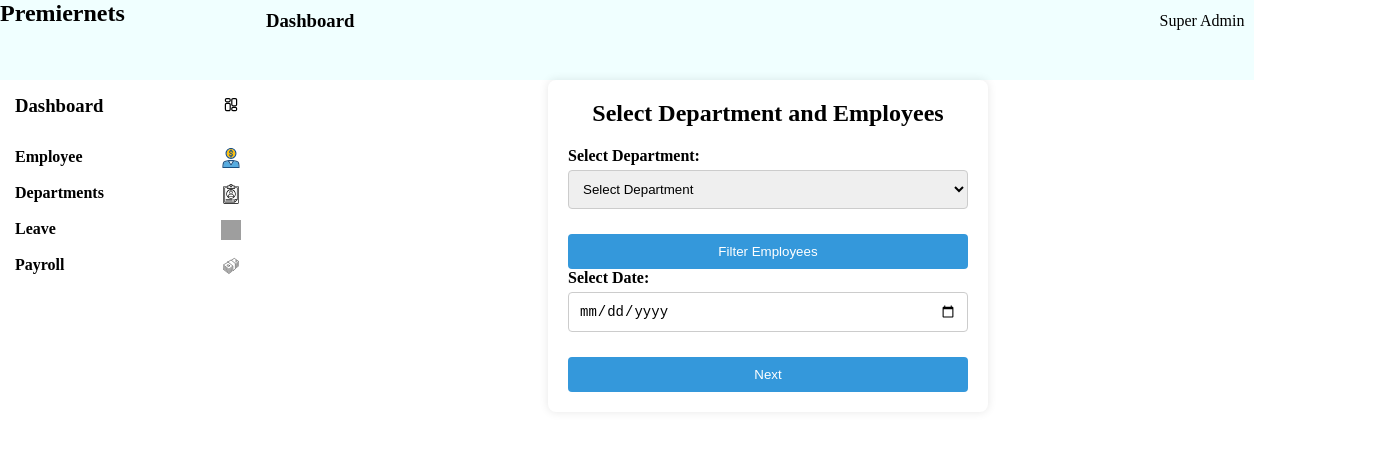
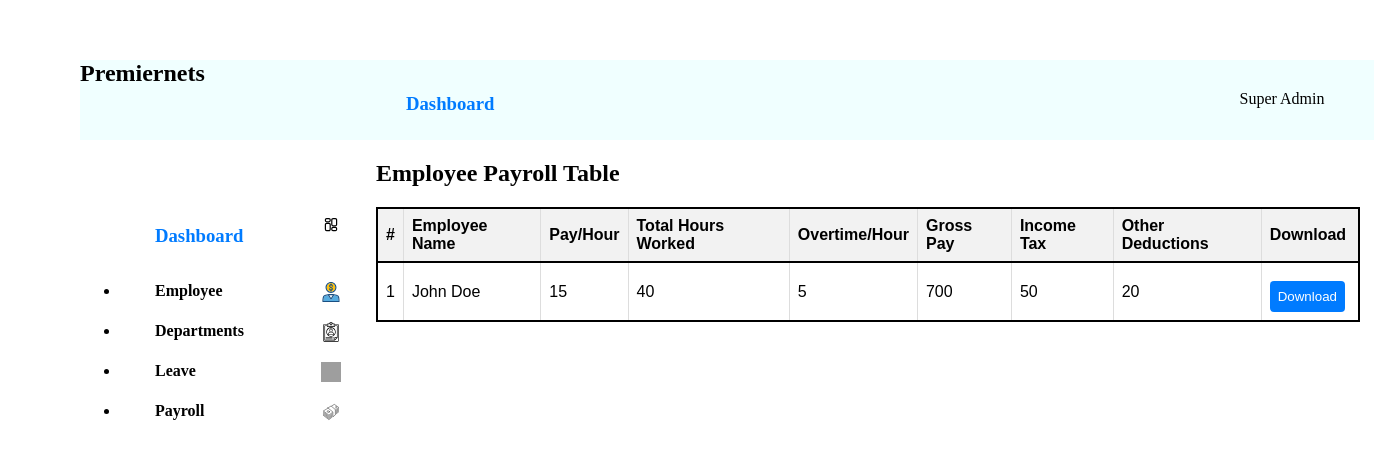
Before and after one commit to wakaba-kelvin/Admin-Dashboard, a React (Vite) app: page /payroll in a window 1280 px wide. Shown: the top 458 px of the page, 1380 px wide, since content can reach past the window. Built offline with nearby package versions, Linux system fonts and the light colour scheme; grey boxes are pictures that could not be loaded.

Commit message:
worked on the payroll

```diff
--- a/package.json
+++ b/package.json
@@ -14,12 +14,14 @@
     "antd": "^5.15.2",
     "chart.js": "^4.4.2",
     "icons": "^1.0.0",
+    "modal": "^1.2.0",
     "prime": "^0.5.0",
     "react": "^18.2.0",
     "react-chartjs-2": "^5.2.0",
     "react-datepicker": "^6.1.0",
     "react-dom": "^18.2.0",
     "react-icons": "^5.0.1",
+    "react-modal": "^3.16.1",
     "react-router-dom": "^6.22.0"
   },
   "devDependencies": {
--- a/src/Pages/Payroll/Payroll.jsx
+++ b/src/Pages/Payroll/Payroll.jsx
@@ -2,80 +2,77 @@ import React, { useState } from 'react';
 import './Payroll.scss';
 
 const Payroll = () => {
-  const [selectedDepartment, setSelectedDepartment] = useState('');
-  const [employeeNames, setEmployeeNames] = useState([]);
-  const [selectedDate, setSelectedDate] = useState('');
+  const [selectedEmployee, setSelectedEmployee] = useState(null);
 
-  const handleDepartmentChange = (event) => {
-    // Set the selected department when dropdown changes
-    setSelectedDepartment(event.target.value);
-  };
+  const employees = [
+    {
+      name: 'John Doe',
+      payPerHour: 15,
+      totalHoursWorked: 40,
+      overtimePerHour: 5,
+      grossPay: 700,
+      incomeTax: 50,
+      otherDeductions: 20,
+    },
+  ];
 
-  const handleFilterEmployees = () => {
-    // Implement logic to filter employees based on the selected department
-    // Replace this with your actual data fetching
-    // For now, just simulate fetching employee names
-    setEmployeeNames(['Employee 1', 'Employee 2', 'Employee 3']);
-  };
-
-  const handleCalendarChange = (event) => {
-    // Set the selected date when the calendar changes
-    setSelectedDate(event.target.value);
-  };
-
-  const handleNext = () => {
-    // Implement logic to move to the next step
-    console.log('Moving to the next step');
+  const downloadSlip = () => {
+    if (selectedEmployee) {
+      console.log(`Downloading slip for ${selectedEmployee.name}`);
+    } else {
+      console.log('No employee selected.');
+    }
   };
 
   return (
-    <form>
-      <h2>Select Department and Employees</h2>
+    <div>
+      <h2>Employee Payroll Table</h2>
+      <table>
+        <thead>
+          <tr>
+            <th>#</th>
+            <th>Employee Name</th>
+            <th>Pay/Hour</th>
+            <th>Total Hours Worked</th>
+            <th>Overtime/Hour</th>
+            <th>Gross Pay</th>
+            <th>Income Tax</th>
+            <th>Other Deductions</th>
+            <th>Download</th>
+          </tr>
+        </thead>
+        <tbody>
+          {employees.map((employee, index) => (
+            <tr key={index}>
+              <td>{index + 1}</td>
+              <td>{employee.name}</td>
+              <td>{employee.payPerHour}</td>
+              <td>{employee.totalHoursWorked}</td>
+              <td>{employee.overtimePerHour}</td>
+              <td>{employee.grossPay}</td>
+              <td>{employee.incomeTax}</td>
+              <td>{employee.otherDeductions}</td>
+              <td>
+                <button onClick={() => setSelectedEmployee(employee)}>
+                  Download
+                </button>
+              </td>
+            </tr>
+          ))}
+        </tbody>
+      </table>
 
-      {/* Department Dropdown */}
-      <div className="form-group">
-        <label htmlFor="departmentDropdown">Select Department:</label>
-        <select
-          id="departmentDropdown"
-          value={selectedDepartment}
-          onChange={handleDepartmentChange}
-        >
-          <option value="">Select Department</option>
-          <option value="HR">Human Resources</option>
-          <option value="IT">Information Technology</option>
-          {/* Add more department options as needed */}
-        </select>
+      <div>
+        {selectedEmployee && (
+          <div>
+            <h3>Selected Employee: {selectedEmployee.name}</h3>
+          </div>
+        )}
       </div>
 
-      {/* Button to filter employee names */}
-      <button onClick={handleFilterEmployees}>Filter Employees</button>
-
-      {/* Employee Names Display */}
-      {employeeNames.length > 0 && (
-        <div>
-          <h3>Employee Names:</h3>
-          <ul>
-            {employeeNames.map((name) => (
-              <li key={name}>{name}</li>
-            ))}
-          </ul>
-        </div>
-      )}
-
-      {/* Calendar */}
-      <div className="form-group">
-        <label htmlFor="calendar">Select Date:</label>
-        <input
-          type="date"
-          id="calendar"
-          value={selectedDate}
-          onChange={handleCalendarChange}
-        />
+      <div>
       </div>
-
-      {/* Next Button */}
-      <button onClick={handleNext}>Next</button>
-    </form>
+    </div>
   );
 };
 
--- a/src/Pages/Payroll/Payroll.scss
+++ b/src/Pages/Payroll/Payroll.scss
@@ -1,59 +1,47 @@
-// DepartmentEmployeeForm.scss
+div {
+  margin: 20px;
 
-form {
+  table {
     width: 100%;
-    max-width: 400px;
-    margin: 0 auto;
-    background-color: #fff;
-    border-radius: 8px;
-    box-shadow: 0 0 10px rgba(0, 0, 0, 0.1);
-    padding: 20px;
+    border-collapse: collapse;
+    margin-bottom: 20px;
 
-    h2 {
-      text-align: center;
-      margin-bottom: 20px;
+    th, td {
+      border: 1px solid #ddd;
+      padding: 8px;
+      text-align: left;
     }
 
-    .form-group {
-      margin-bottom: 15px;
+    th {
+      background-color: #f2f2f2;
+    }
 
-      label {
-        display: block;
-        margin-bottom: 5px;
-      }
-
-      select,
-      input {
-        width: 100%;
-        padding: 10px;
-        border: 1px solid #ccc;
-        border-radius: 4px;
-        box-sizing: border-box;
+    td {
+      &:hover {
+        background-color: #f5f5f5;
       }
     }
 
     button {
-      width: 100%;
-      background-color: #3498db;
+      background-color: #007bff;
       color: #fff;
       border: none;
-      padding: 10px;
-      margin-top: 10px;
+      padding: 8px;
       cursor: pointer;
-      border-radius: 4px;
-      transition: background-color 0.3s ease;
-
-      &:hover {
-        background-color: #2980b9;
-      }
-    }
-
-    ul {
-      list-style: none;
-      padding: 0;
-
-      li {
-        margin-bottom: 5px;
-      }
     }
   }
+
+  h3 {
+    margin-top: 10px;
+    color: #007bff;
+  }
+
+  button {
+    background-color: #28a745;
+    color: #fff;
+    border: none;
+    padding: 10px;
+    cursor: pointer;
+    margin-top: 10px;
+  }
+}
```
Also changed, not shown: src/Components/Allowances/TotalAllowances.jsx (added, +48 -0 lines), src/Components/Deductions/Deductions.jsx (added, +48 -0 lines), src/Components/PaymentSummary/Summary.jsx (added, +78 -0 lines), src/Pages/Departments/Attendance.jsx (+1 -11 lines), src/Components/Allowances/TotalAllowances.scss (added), src/Components/Deductions/Deductions.scss (added), src/Components/PaymentSummary/Summary.scss (added), 1 other file (tests, documents, lock files or other folders).
